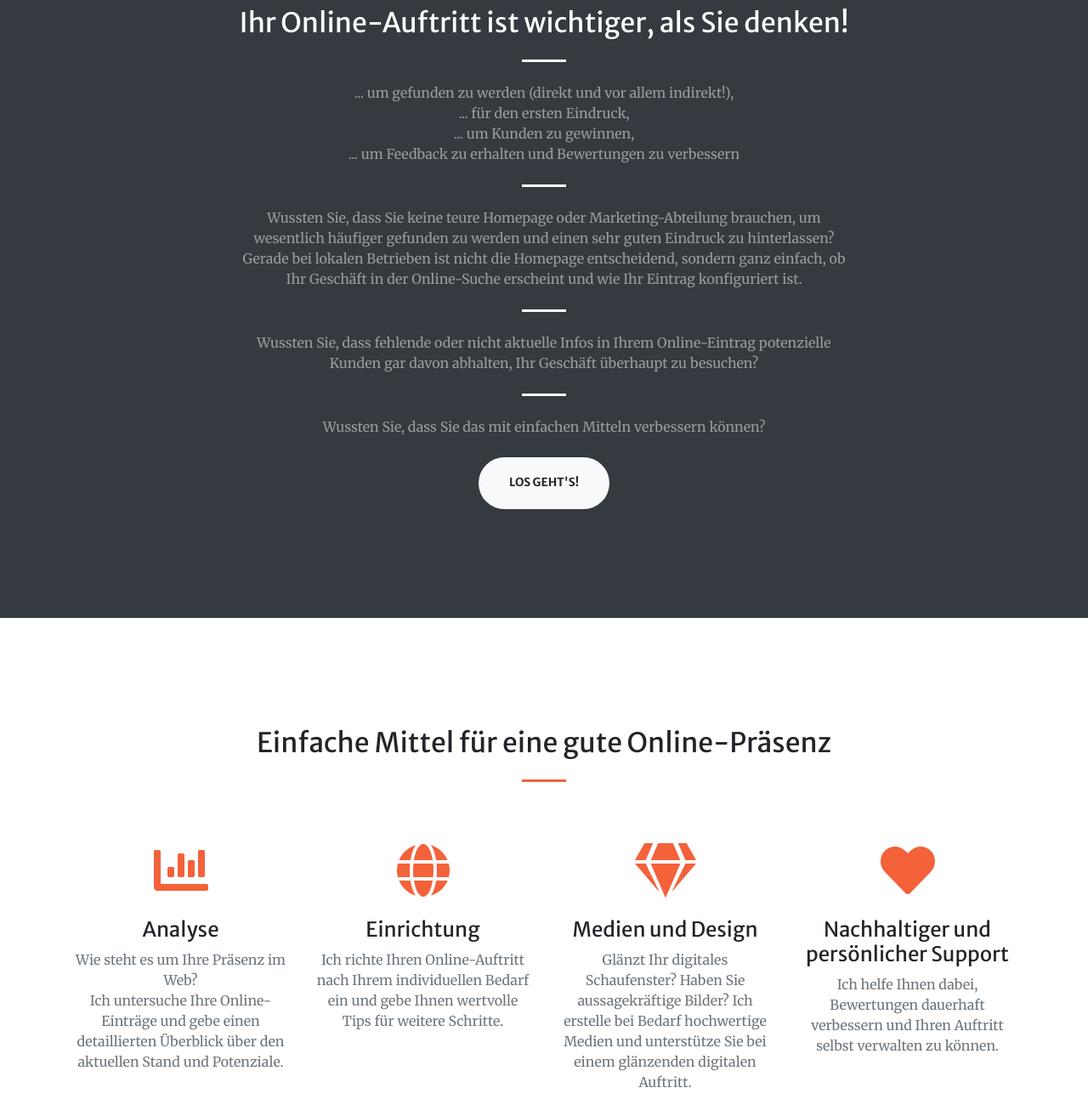
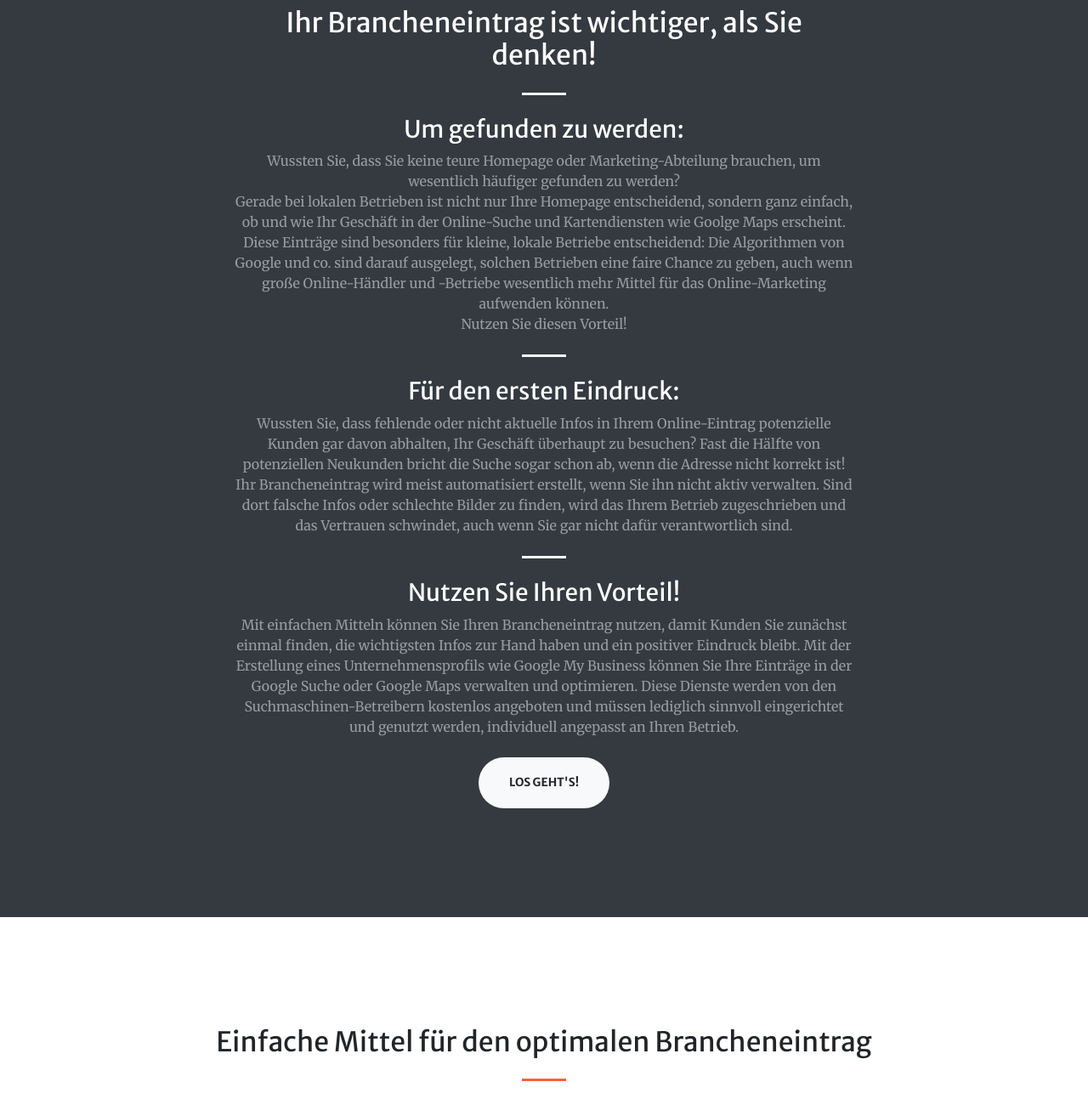
Before and after one commit to rob-cr/support-locals, a plain HTML site: page index.html in a window 1280 px wide. Shown: the part 920-2213 px from the top of the page at 85% size. Drawn offline with nearby package versions, Linux system fonts and the light colour scheme.

Commit message:
change contents

```diff
--- a/index.html
+++ b/index.html
@@ -44,8 +44,12 @@
                         <hr class="divider my-4" />
                     </div>
                     <div class="col-lg-8 align-self-baseline">
-                        <p class="text-white-75 font-weight-light mb-5">Lokale Betriebe sind online oft nicht so repräsentiert, wie sie es verdient hätten. Dadurch entgehen ihnen viele Chancen. Ich helfe Ihnen dabei, das ganz einfach und ohne hohe Kosten nachhaltig zu ändern.</p>
-                        <a class="btn btn-primary btn-xl js-scroll-trigger" href="#about">Finden Sie heraus, wie!</a>
+                        <p class="text-white-75 font-weight-light mb-5">
+                            Lokale Betriebe sind online oft nicht so repräsentiert, wie sie es verdient hätten. Dabei wird neben einer Website eine Sache meist vernachlässigt: Ihr Online-Brancheneintrag!
+                            <br />
+                            Dadurch entgehen Ihnen viele Chancen auf neue und zufriedene Kunden. Ich helfe Ihnen dabei, das zu ändern und Ihren Brancheneintrag ideal zu verwalten.
+                        </p>
+                        <a class="btn btn-primary btn-xl js-scroll-trigger" href="#about">Finden Sie heraus, warum das so wichtig ist!</a>
                     </div>
                 </div>
             </div>
@@ -55,27 +59,26 @@
             <div class="container">
                 <div class="row justify-content-center">
                     <div class="col-lg-8 text-center">
-                        <h2 class="text-white mt-0">Ihr Online-Auftritt ist wichtiger, als Sie denken!</h2>
+                        <h2 class="text-white mt-0">Ihr Brancheneintrag ist wichtiger, als Sie denken!</h2>
                         <hr class="divider light my-4" />
+                        <h3 class="text-white">Um gefunden zu werden:</h3>
                         <p class="text-white-50 mb-4">
-                            ... um gefunden zu werden (direkt und vor allem indirekt!),
+                            Wussten Sie, dass Sie keine teure Homepage oder Marketing-Abteilung brauchen, um wesentlich häufiger gefunden zu werden?
                             <br />
-                            ... für den ersten Eindruck,
+                            Gerade bei lokalen Betrieben ist nicht nur Ihre Homepage entscheidend, sondern ganz einfach, ob und wie Ihr Geschäft in der Online-Suche und Kartendiensten wie Goolge Maps erscheint. Diese Einträge sind besonders für kleine, lokale Betriebe entscheidend: Die Algorithmen von Google und co. sind darauf ausgelegt, solchen Betrieben eine faire Chance zu geben, auch wenn große Online-Händler und -Betriebe wesentlich mehr Mittel für das Online-Marketing aufwenden können.
                             <br />
-                            ... um Kunden zu gewinnen,
-                            <br />
-                            ... um Feedback zu erhalten und Bewertungen zu verbessern
+                            Nutzen Sie diesen Vorteil!
                         </p>
                         <hr class="divider light my-4" />
+                        <h3 class="text-white">Für den ersten Eindruck:</h3>
                         <p class="text-white-50 mb-4">
-                            Wussten Sie, dass Sie keine teure Homepage oder Marketing-Abteilung brauchen, um wesentlich häufiger gefunden zu werden und einen sehr guten Eindruck zu hinterlassen?
+                            Wussten Sie, dass fehlende oder nicht aktuelle Infos in Ihrem Online-Eintrag potenzielle Kunden gar davon abhalten, Ihr Geschäft überhaupt zu besuchen? Fast die Hälfte von potenziellen Neukunden bricht die Suche sogar schon ab, wenn die Adresse nicht korrekt ist!
                             <br />
-                            Gerade bei lokalen Betrieben ist nicht die Homepage entscheidend, sondern ganz einfach, ob Ihr Geschäft in der Online-Suche erscheint und wie Ihr Eintrag konfiguriert ist.
+                            Ihr Brancheneintrag wird meist automatisiert erstellt, wenn Sie ihn nicht aktiv verwalten. Sind dort falsche Infos oder schlechte Bilder zu finden, wird das Ihrem Betrieb zugeschrieben und das Vertrauen schwindet, auch wenn Sie gar nicht dafür verantwortlich sind.
                         </p>
                         <hr class="divider light my-4" />
-                        <p class="text-white-50 mb-4">Wussten Sie, dass fehlende oder nicht aktuelle Infos in Ihrem Online-Eintrag potenzielle Kunden gar davon abhalten, Ihr Geschäft überhaupt zu besuchen?</p>
-                        <hr class="divider light my-4" />
-                        <p class="text-white-50 mb-4">Wussten Sie, dass Sie das mit einfachen Mitteln verbessern können?</p>
+                        <h3 class="text-white">Nutzen Sie Ihren Vorteil!</h3>
+                        <p class="text-white-50 mb-4">Mit einfachen Mitteln können Sie Ihren Brancheneintrag nutzen, damit Kunden Sie zunächst einmal finden, die wichtigsten Infos zur Hand haben und ein positiver Eindruck bleibt. Mit der Erstellung eines Unternehmensprofils wie Google My Business können Sie Ihre Einträge in der Google Suche oder Google Maps verwalten und optimieren. Diese Dienste werden von den Suchmaschinen-Betreibern kostenlos angeboten und müssen lediglich sinnvoll eingerichtet und genutzt werden, individuell angepasst an Ihren Betrieb.</p>
                         <a class="btn btn-light btn-xl js-scroll-trigger" href="#services">Los geht's!</a>
                     </div>
                 </div>
@@ -84,7 +87,7 @@
         <!-- Services-->
         <section class="page-section" id="services">
             <div class="container">
-                <h2 class="text-center mt-0">Einfache Mittel für eine gute Online-Präsenz</h2>
+                <h2 class="text-center mt-0">Einfache Mittel für den optimalen Brancheneintrag</h2>
                 <hr class="divider my-4" />
                 <div class="row">
                     <div class="col-lg-3 col-md-6 text-center">
@@ -94,7 +97,7 @@
                             <p class="text-muted mb-0">
                                 Wie steht es um Ihre Präsenz im Web?
                                 <br />
-                                Ich untersuche Ihre Online-Einträge und gebe einen detaillierten Überblick über den aktuellen Stand und Potenziale.
+                                Ihr aktueller Brancheneintrag wird ausführlich untersucht und Möglichkeiten zur Optimierung werden konkret erarbeitet.
                             </p>
                         </div>
                     </div>
@@ -102,21 +105,21 @@
                         <div class="mt-5">
                             <i class="icon fas fa-4x fa-globe mb-4"></i>
                             <h3 class="h4 mb-2">Einrichtung</h3>
-                            <p class="text-muted mb-0">Ich richte Ihren Online-Auftritt nach Ihrem individuellen Bedarf ein und gebe Ihnen wertvolle Tips für weitere Schritte.</p>
+                            <p class="text-muted mb-0">Ihr Unternehmensprofil wird nach Ihrem individuellen Bedarf eingerichtet. Sie entscheiden, was und wie viel optimiert werden soll.</p>
                         </div>
                     </div>
                     <div class="col-lg-3 col-md-6 text-center">
                         <div class="mt-5">
                             <i class="icon fas fa-4x fa-gem mb-4"></i>
                             <h3 class="h4 mb-2">Medien und Design</h3>
-                            <p class="text-muted mb-0">Glänzt Ihr digitales Schaufenster? Haben Sie aussagekräftige Bilder? Ich erstelle bei Bedarf hochwertige Medien und unterstütze Sie bei einem glänzenden digitalen Auftritt.</p>
+                            <p class="text-muted mb-0">Glänzt Ihr digitales Schaufenster? Haben Sie aussagekräftige Bilder? Bei Bedarf erhalten Sie hochwertige Medien für den idealen digitalen Auftritt.</p>
                         </div>
                     </div>
                     <div class="col-lg-3 col-md-6 text-center">
                         <div class="mt-5">
                             <i class="icon fas fa-4x fa-heart mb-4"></i>
                             <h3 class="h4 mb-2">Nachhaltiger und persönlicher Support</h3>
-                            <p class="text-muted mb-0">Ich helfe Ihnen dabei, Bewertungen dauerhaft verbessern und Ihren Auftritt selbst verwalten zu können.</p>
+                            <p class="text-muted mb-0">Sie erhalten wertvolle Tips und Unterstützung für weitere Schritte zur langfristigen Optimierung Ihres Profils, um zum Beispiel mehr und bessere Bewertungen zu erhalten und immer häufiger gefunden zu werden.</p>
                         </div>
                     </div>
                 </div>
@@ -131,7 +134,11 @@
                         <div class="mb-5 mb-lg-0">
                             <img class="img-fluid rounded-circle mb-4" src="assets/img/portfolio/fullsize/1.jpg" alt="..." />
                             <h3 class="h4 mb-2">I bims</h3>
-                            <p class="text-muted mb-0">Ich helfe lokalen und gerade kleineren Betrieben bei Ihrem Online-Auftritt. Dabei lege ich Wert darauf, die Betriebe unkompliziert und persönlich zu beraten und den individuellen Charakter des Betriebs zu unterstreichen. Denn das ist schließlich das, was sie anderen voraushaben und sie zukunftsfähig machen! Mein Know-How in Sachen Online-Präsenz und -Kommunikation habe ich mir durch Schulungen wie der Google-Zukunftswerkstatt und durch meine mehrjährige berufliche Tätigkeit nebem dem Studium angeeignet.</p>
+                            <p class="text-muted mb-0">
+                                Aus persönlichem, später auch aus beruflichem Interesse habe ich mich intensiver mit dem Thema Online-Marketing beschäftigt und mir durch Schulungen wie der Google-Zukunftswerkstatt und der praktischen Anwendung das nötige Wissen angeeignet. Dabei habe ich erkannt, dass besonders bei kleinen und lokalen Betrieben, die nicht die Zeit und das Geld für große Marketing-Kampagnen haben, das Unternehmensprofil vernachlässigt wird. Sie kümmern sich um Ihr Kerngeschäft und das ist auch gut so!
+                                <br />
+                                Ich helfe Ihnen bei der Verwaltung und Optimierung dieses Profils. Dabei lege ich Wert darauf, Sie direkt, persönlich und nachhaltig zu beraten und den individuellen Charakter Ihres Betriebs zu unterstreichen. Denn das ist schließlich das, was Sie den großen Konkurrenten voraushaben und Sie zukunftsfähig machen!
+                            </p>
                         </div>
                     </div>
                 </div>
@@ -144,7 +151,7 @@
                     <div class="col-lg-8 text-center">
                         <h2 class="mt-0">Kontaktieren Sie mich!</h2>
                         <hr class="divider my-4" />
-                        <p class="text-muted mb-5">Bereit für Ihren Auftritt? Haben Sie Fragen oder Vorschläge? Kontaktieren Sie mich ganz unverbindlich und ich melde mich so schnell wie möglich bei Ihnen.</p>
+                        <p class="text-muted mb-5">Bereit für Ihren Online-Auftritt? Kontaktieren Sie mich ganz unverbindlich und ich melde mich so schnell wie möglich bei Ihnen.</p>
                     </div>
                 </div>
                 <div class="row">
```
